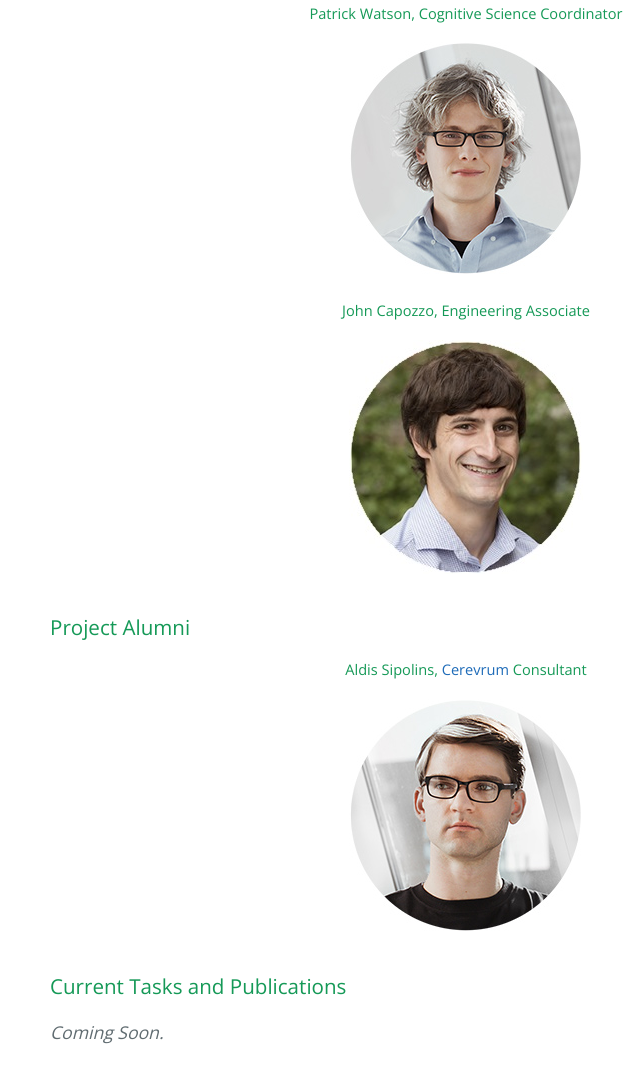
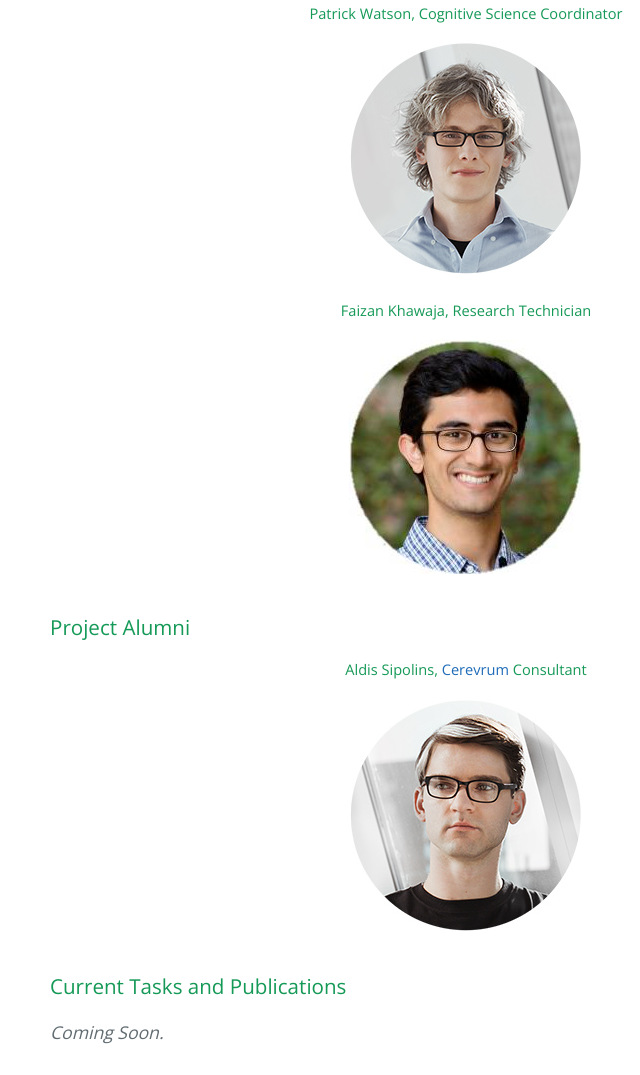
Before and after one commit to TheHolodeckProject/TheHolodeckProject.github.io, a plain HTML site: page index.html in a window 1280 px wide. Shown: the part 1444-2519 px from the top of the page, without its empty margins (174-814 px from the left). Drawn offline with nearby package versions, Linux system fonts and the light colour scheme.

Commit message:
Added Faizan

```diff
--- a/index.html
+++ b/index.html
@@ -40,9 +40,9 @@
 </div>
 <div style="display: block; margin-left: auto; margin-right: auto; text-align: center;">
 <h5>
-<a id="john-capozzo-engineering-associate" class="anchor" href="#john-capozzo-engineering-associate" aria-hidden="true"><span class="octicon octicon-link"></span></a>John Capozzo, Engineering Associate</h5>
+<a id="faizan-khawaja-engineering-associate" class="anchor" href="#faizan-khawaja-engineering-associate" aria-hidden="true"><span class="octicon octicon-link"></span></a>Faizan Khawaja, Research Technician</h5>
 
-<p><img src="https://raw.githubusercontent.com/TheHolodeckProject/TheHolodeckProject.github.io/master/Images/capozzo.jpg" alt="John Capozzo"></p>
+<p><img src="https://raw.githubusercontent.com/TheHolodeckProject/TheHolodeckProject.github.io/master/Images/faizan.jpg" alt="Faizan Khawaja"></p>
 </div>
 <h3>
 <a id="project-alumni" class="anchor" href="#project-alumni" aria-hidden="true"><span class="octicon octicon-link"></span></a>Project Alumni</h3>
```
Also changed, not shown: Images/faizan.jpg (added).
